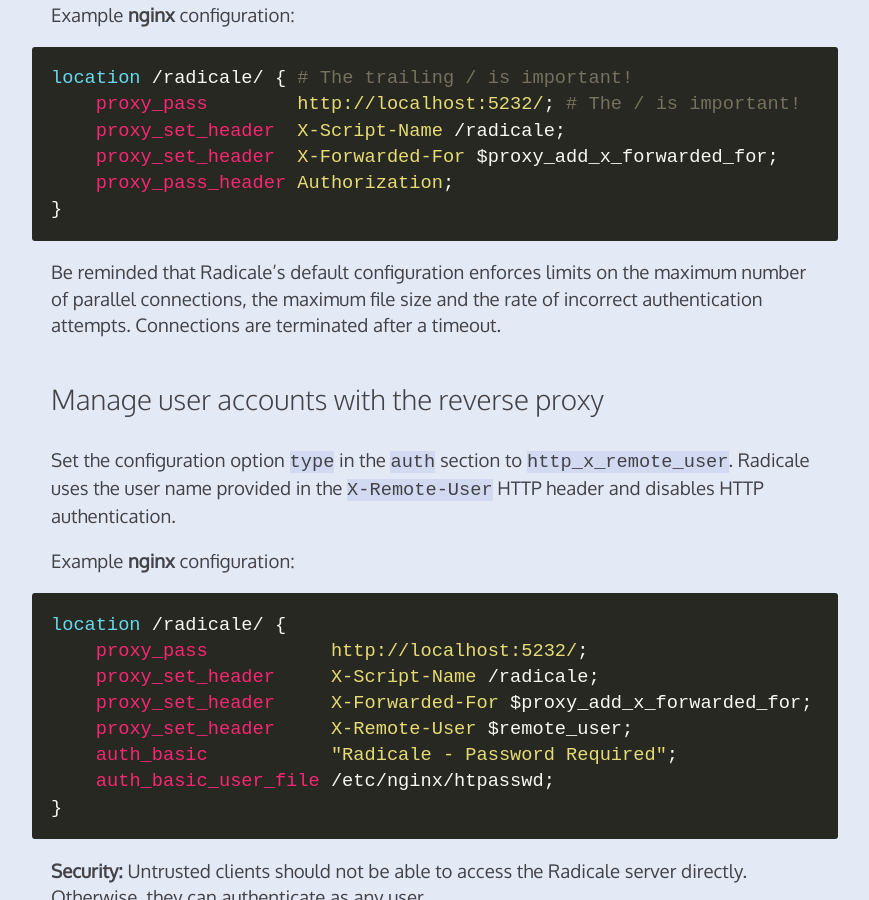
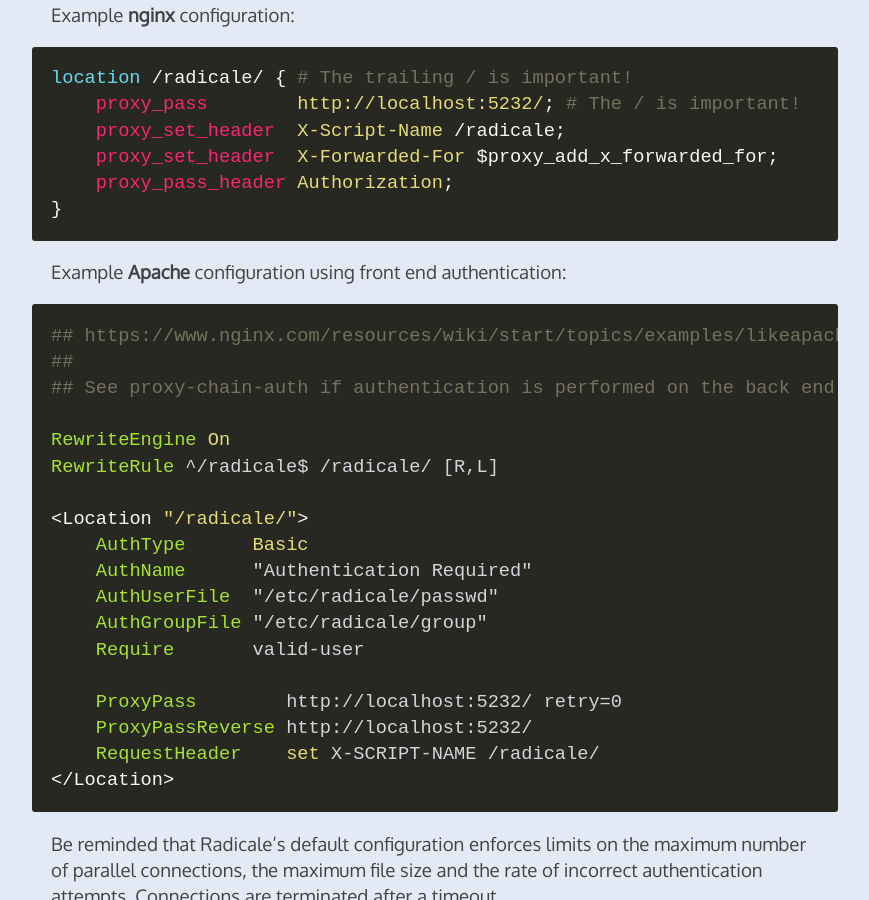
Before and after one commit to Kozea/Radicale, a Jekyll site: the page built from proxy.md, in a window 1280 px wide and 900 px high, scrolled down 366 px. Shown: the whole window, without its empty margins (205-1074 px from the left). Built offline with Jekyll 4.4.1, drawn with Linux system fonts in a browser that asks for light colours.

Commit message:
[proxy] Add example for Apache
Fixes #760

Signed-off-by: Earl Chew <earl_chew@yahoo.com>

````diff
--- a/proxy.md
+++ b/proxy.md
@@ -16,6 +16,28 @@
     proxy_set_header  X-Forwarded-For $proxy_add_x_forwarded_for;
     proxy_pass_header Authorization;
 }
+```
+
+Example **Apache** configuration using front end authentication:
+```apache
+## https://www.nginx.com/resources/wiki/start/topics/examples/likeapache/
+##
+## See proxy-chain-auth if authentication is performed on the back end
+
+RewriteEngine On
+RewriteRule ^/radicale$ /radicale/ [R,L]
+
+<Location "/radicale/">
+    AuthType      Basic
+    AuthName      "Authentication Required"
+    AuthUserFile  "/etc/radicale/passwd"
+    AuthGroupFile "/etc/radicale/group"
+    Require       valid-user
+
+    ProxyPass        http://localhost:5232/ retry=0
+    ProxyPassReverse http://localhost:5232/
+    RequestHeader    set X-SCRIPT-NAME /radicale/
+</Location>
 ```
 
 Be reminded that Radicale's default configuration enforces limits on the
````
